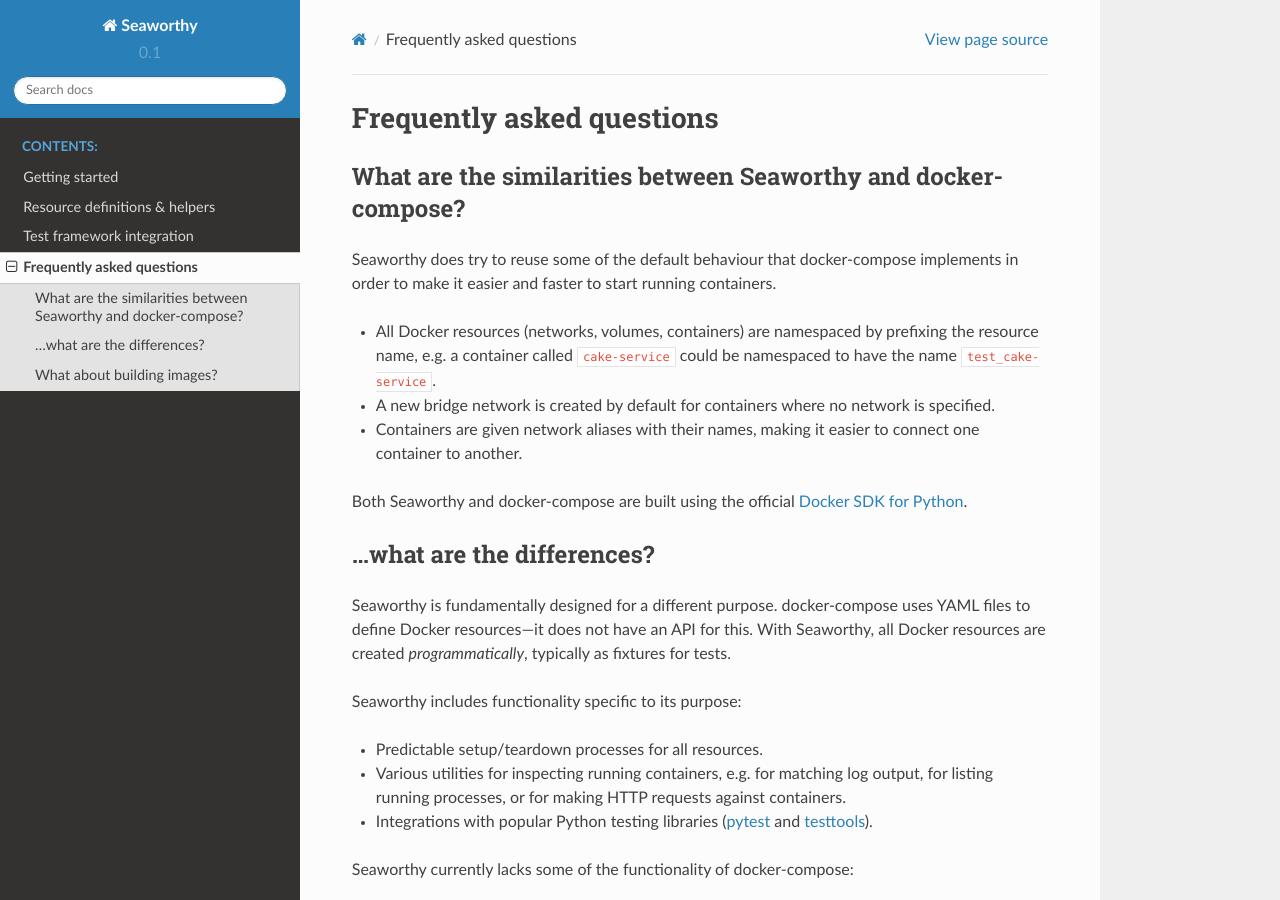
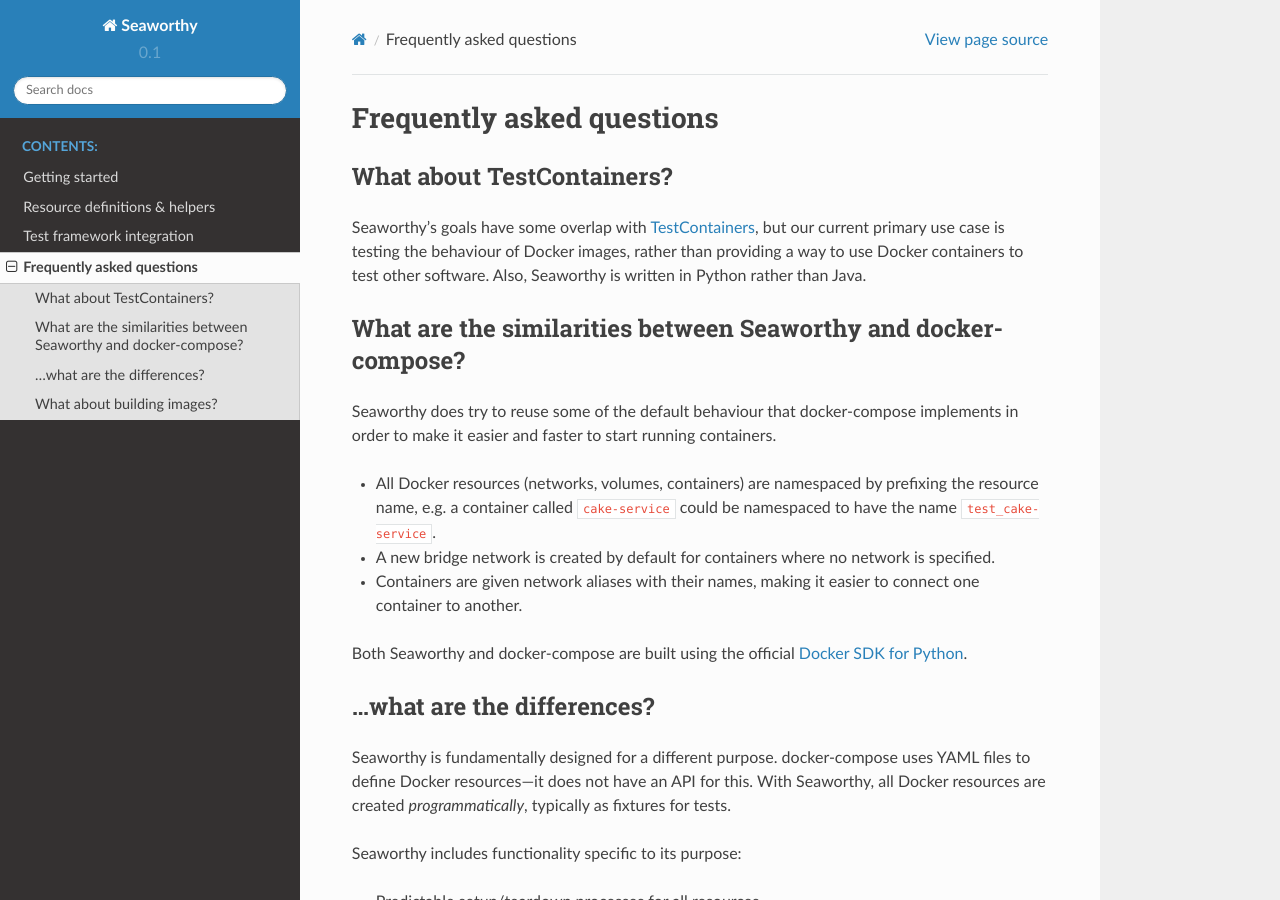
Before and after one commit to praekeltfoundation/seaworthy, a Sphinx documentation site: the page built from docs/faq.rst, in a window 1280 px wide and 900 px high. Built offline with Sphinx 7.4.7 and the Read the Docs theme 2.0.0, drawn with Linux system fonts in a browser that asks for light colours; pages that are not in the unit, such as notebooks, are missing from menus.

Commit message:
docs: Move TestContainers comparison to FAQ

```diff
--- a/README.rst
+++ b/README.rst
@@ -14,11 +14,6 @@
 
 Test harness for Docker container images
 
-Seaworthy's goals have some overlap with `TestContainers`_, but our current
-primary use case is testing the behaviour of Docker images, rather than
-providing a way to use Docker containers to test other software. Also,
-Seaworthy is written in Python.
-
 
 Project status
 ~~~~~~~~~~~~~~
@@ -28,5 +23,4 @@
 there.
 
 
-.. _`TestContainers`: https://www.testcontainers.org/
 .. _`docker-django-bootstrap`: https://github.com/praekeltfoundation/docker-django-bootstrap
--- a/docs/faq.rst
+++ b/docs/faq.rst
@@ -1,5 +1,13 @@
 Frequently asked questions
 ==========================
+
+What about TestContainers?
+""""""""""""""""""""""""""
+Seaworthy's goals have some overlap with `TestContainers`_, but our current
+primary use case is testing the behaviour of Docker images, rather than
+providing a way to use Docker containers to test other software. Also,
+Seaworthy is written in Python rather than Java.
+
 
 What are the similarities between Seaworthy and docker-compose?
 """""""""""""""""""""""""""""""""""""""""""""""""""""""""""""""
@@ -51,6 +59,7 @@
 make sense, such as if an image is built purely to be used in tests.
 
 
+.. _`TestContainers`: https://www.testcontainers.org/
 .. _`Docker SDK for Python`: https://docker-py.readthedocs.io/
 .. _`pytest`: https://pytest.org/
 .. _`testtools`: https://testtools.readthedocs.io/
```
